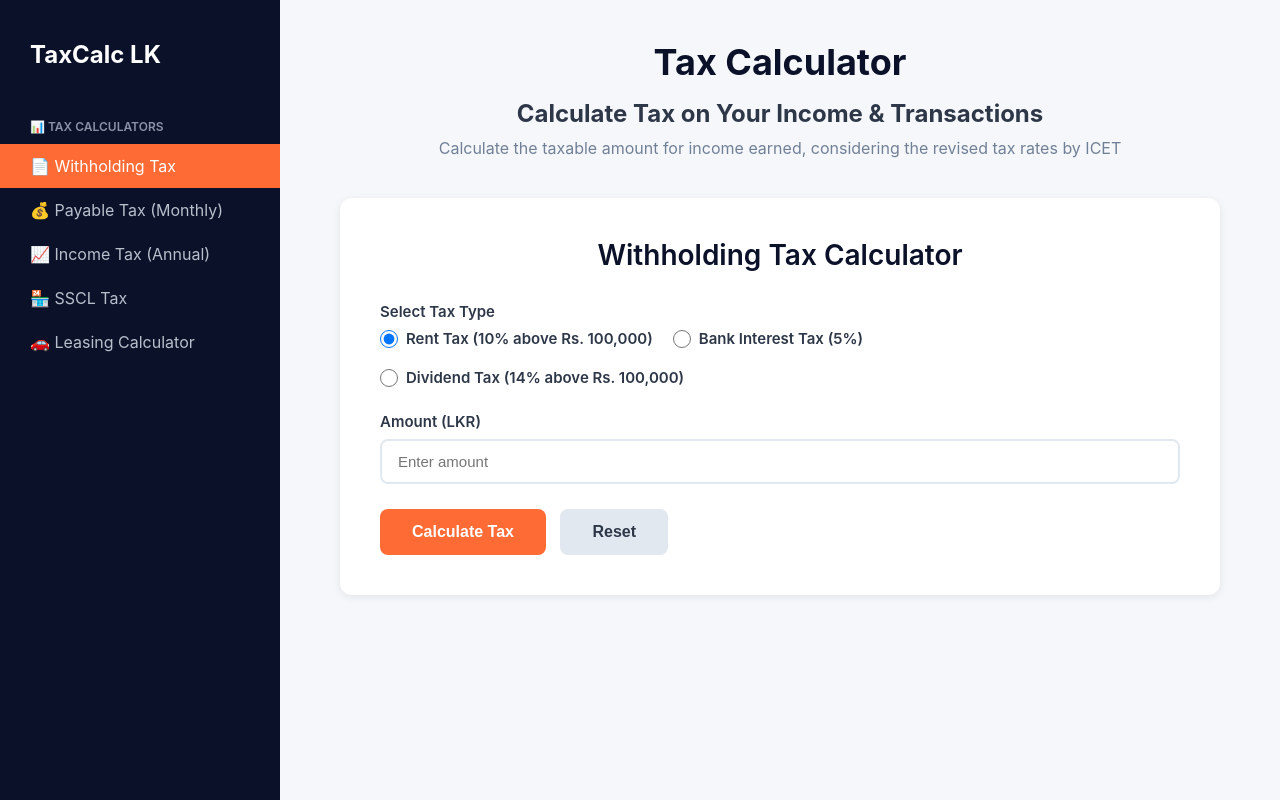
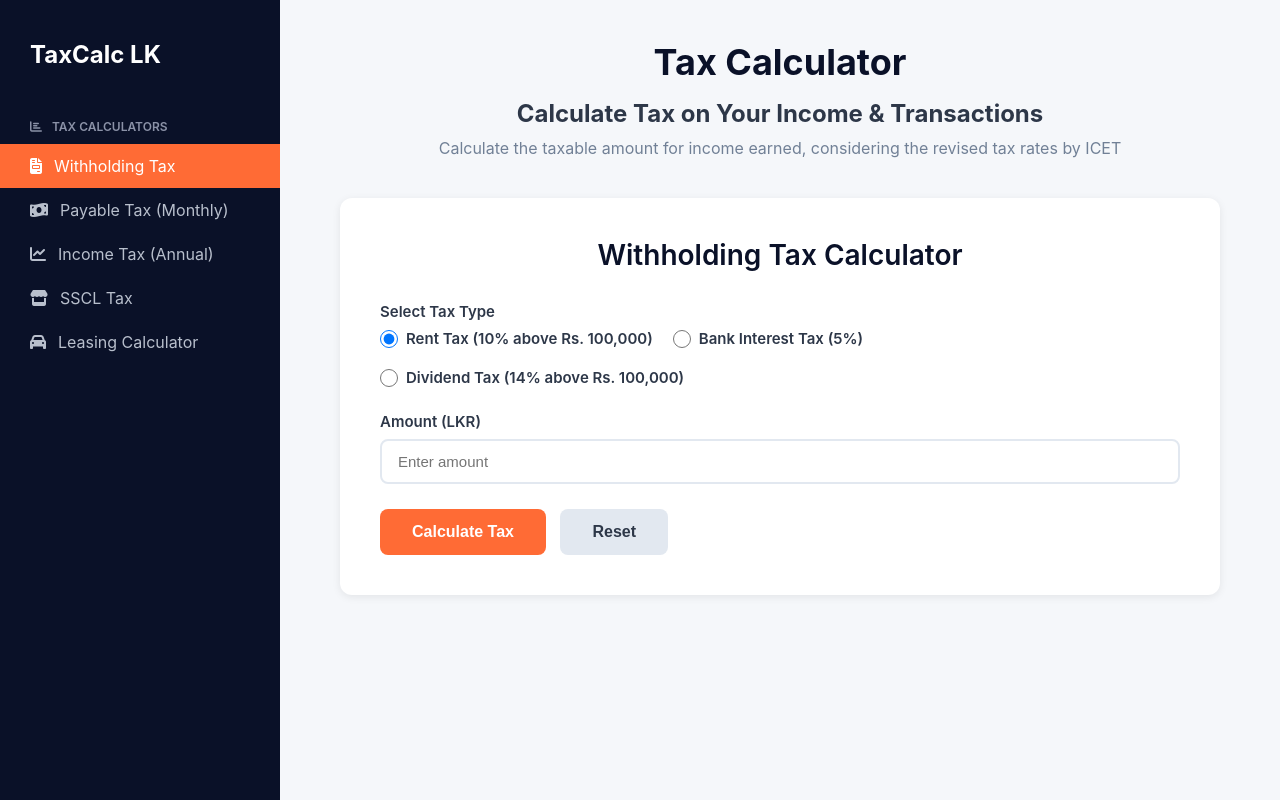
Before and after one commit to sithija-jayasinghe/Web-Based-Tax-Calculator-, a plain HTML site: page index.html in a window 1280 px wide. Drawn offline with Linux system fonts and the light colour scheme.

Commit message:
ui improvements

```diff
--- a/index.html
+++ b/index.html
@@ -1,11 +1,14 @@
 <!DOCTYPE html>
 <html lang="en">
+
 <head>
     <meta charset="UTF-8">
     <meta name="viewport" content="width=device-width, initial-scale=1.0">
     <title>Tax Calculator - Sri Lanka</title>
     <link rel="stylesheet" href="styles.css">
+    <link rel="stylesheet" href="https://cdnjs.cloudflare.com/ajax/libs/font-awesome/6.5.1/css/all.min.css">
 </head>
+
 <body>
     <div class="sidebar">
         <div class="logo">TaxCalc LK</div>
@@ -13,21 +16,21 @@
 
 
         <div class="menu-section">
-            <div class="section-title">📊 TAX CALCULATORS</div>
+            <div class="section-title"><i class="fas fa-chart-bar"></i> TAX CALCULATORS</div>
             <div class="menu-item active" onclick="showCalculator('withholding')">
-                📄 Withholding Tax
+                <i class="fas fa-file-invoice"></i> Withholding Tax
             </div>
             <div class="menu-item" onclick="showCalculator('payable')">
-                💰 Payable Tax (Monthly)
+                <i class="fas fa-money-bill-wave"></i> Payable Tax (Monthly)
             </div>
             <div class="menu-item" onclick="showCalculator('income')">
-                📈 Income Tax (Annual)
+                <i class="fas fa-chart-line"></i> Income Tax (Annual)
             </div>
             <div class="menu-item" onclick="showCalculator('sscl')">
-                🏪 SSCL Tax
+                <i class="fas fa-store"></i> SSCL Tax
             </div>
             <div class="menu-item" onclick="showCalculator('leasing')">
-                🚗 Leasing Calculator
+                <i class="fas fa-car"></i> Leasing Calculator
             </div>
         </div>
     </div>
@@ -166,4 +169,5 @@
 
     <script src="script.js"></script>
 </body>
+
 </html>
--- a/script.js
+++ b/script.js
@@ -12,7 +12,7 @@ function showCalculator(id) {
 
 
 function formatCurrency(amount) {
-    return 'Rs. ' + amount.toLocaleString('en-LK', {minimumFractionDigits: 2, maximumFractionDigits: 2});
+    return 'Rs. ' + amount.toLocaleString('en-LK', { minimumFractionDigits: 2, maximumFractionDigits: 2 });
 }
 
 function calculateWithholding() {
@@ -357,7 +357,7 @@ function calculateEMI(principal, annualRate, years) {
     }
 
     const emi = (principal * monthlyRate * Math.pow(1 + monthlyRate, months)) /
-                (Math.pow(1 + monthlyRate, months) - 1);
+        (Math.pow(1 + monthlyRate, months) - 1);
     return emi;
 }
 
@@ -510,7 +510,7 @@ function showComparison() {
             </div>
 
             <div style="margin-top: 30px; padding: 20px; background: white; border-radius: 8px; border: 2px solid #e2e8f0;">
-                <h4 style="color: #2d3748; margin-bottom: 15px;">💡 Comparison Insights</h4>
+                <h4 style="color: #2d3748; margin-bottom: 15px;"><i class="fas fa-lightbulb"></i> Comparison Insights</h4>
                 <ul style="color: #4a5568; line-height: 1.8; padding-left: 20px;">
                     <li>Shorter loan periods have higher monthly payments but lower total interest</li>
                     <li>3-year plan saves you ${formatCurrency(interest5 - interest3)} compared to 5-year plan</li>
```
Also changed, not shown: 1 other file.
